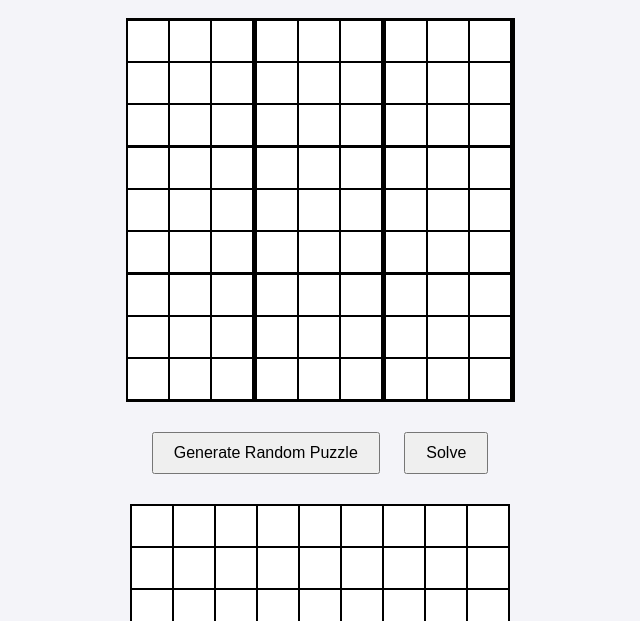
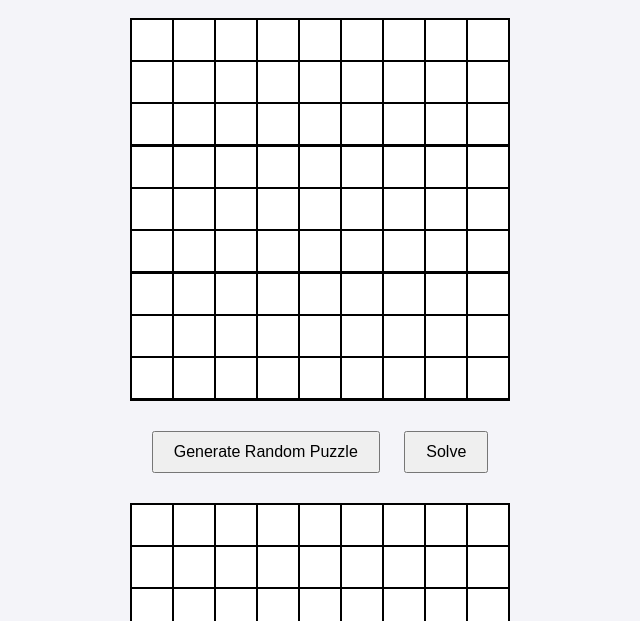
Before and after one commit to xoxxi/GDSC_project, a plain HTML site: page frontend/public/index.html in a window 1280 px wide. Shown: the part 179-800 px from the top of the page, without its empty margins (320-960 px from the left). Drawn offline with Linux system fonts and the light colour scheme.

Commit message:
Update style.css

```diff
--- a/frontend/public/styles/style.css
+++ b/frontend/public/styles/style.css
@@ -57,11 +57,11 @@ input {
 }
 
 #sudoku-table td:nth-child(3n) {
-  border-right-width: 5px;
+  border-right-width: 3x;
 }
 
 #sudoku-table tr:nth-child(3n+1) td {
-  border-top-width: 3px;
+  border-top-width: 2px;
 }
 
 #sudoku-table tr:nth-child(3n) td {
```
